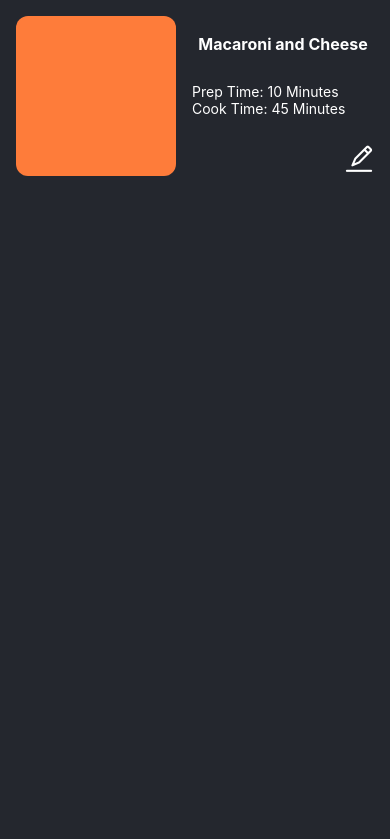
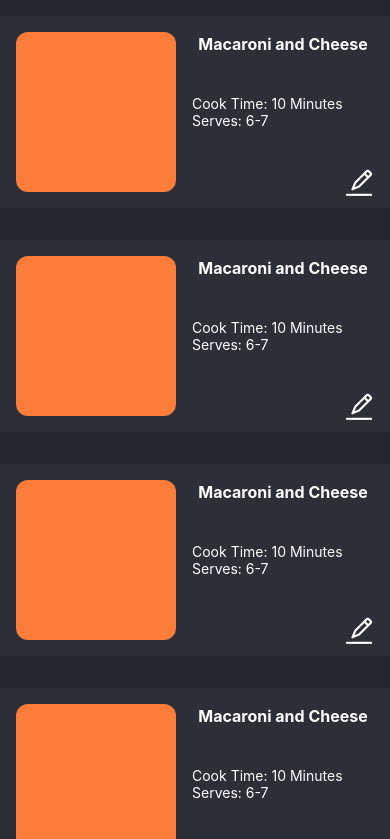
Before and after one commit to Divici/family-flavors, a React Native app: screen /MyRecipes in a window 390 px wide. Shown: the top 839 px of the page. Built offline with nearby package versions, Linux system fonts and the light colour scheme.

Commit message:
Recipe: recipe screen and some styles added

```diff
--- a/App.js
+++ b/App.js
@@ -3,6 +3,7 @@ import { NavigationContainer } from "@react-navigation/native";
 
 import Home from "./screens/Home";
 import MyRecipes from "./screens/MyRecipes";
+import Recipe from "./screens/Recipe";
 
 const Stack = createStackNavigator();
 
@@ -25,6 +26,10 @@ const App = () => {
           name="MyRecipes"
           component={MyRecipes}
         />
+        <Stack.Screen
+          name="Recipe"
+          component={Recipe}
+        />
 
 
       </Stack.Navigator>
--- a/components/RecipeCard.js
+++ b/components/RecipeCard.js
@@ -1,33 +1,38 @@
-import { View, Text, TouchableOpacity, Dimensions, SafeAreaView } from "react-native"
+import { View, Text, TouchableOpacity, SafeAreaView } from "react-native"
 import { useNavigation } from '@react-navigation/native';
 import AntDesign from 'react-native-vector-icons/AntDesign';
 
 const RecipeCard = ({style}) => {
+    const navigation = useNavigation();
+
     return (
-        <SafeAreaView className="h-40 mt-4 mb-10 flex-row justify-center">
+        <SafeAreaView className="h-48 mt-4 mb-4 flex-row justify-center bg-dark-alt">
 
             {/* Left Side image */}
-            <View className="h-full w-40 mx-4 rounded-xl bg-orange">
-            </View>
+            <TouchableOpacity
+                className="h-40 w-40 mx-4 my-auto rounded-xl bg-orange"
+                onPress={() => navigation.navigate('Recipe')}
+            >
+            </TouchableOpacity>
 
             {/* Right Side */}
             <View className="flex-col flex-1 justify-between mr-4" >
-                <View className="">
+                <TouchableOpacity className="">
                     <Text className="text-white text-base font-bold text-center pt-4">
                         Macaroni and Cheese
                     </Text>
-                </View>
-                <View>
+                </TouchableOpacity>
+                <TouchableOpacity>
                     <Text className="text-white">
-                        Prep Time:
+                        Cook Time:
                         <Text className="text-white"> 10 Minutes</Text>
                     </Text>
                     <Text className="text-white">
-                        Cook Time:
-                        <Text className="text-white"> 45 Minutes</Text>
+                        Serves:
+                        <Text className="text-white"> 6-7</Text>
                     </Text>
-                </View>
-                <TouchableOpacity className="self-end">
+                </TouchableOpacity>
+                <TouchableOpacity className="self-end mb-2">
                     <AntDesign name='edit' style={{color: '#FFF', fontSize: 30}} />
                 </TouchableOpacity>
             </View>
--- a/screens/MyRecipes.js
+++ b/screens/MyRecipes.js
@@ -1,11 +1,19 @@
 import { SafeAreaView } from "react-native-safe-area-context"
+import { ScrollView } from "react-native";
 import RecipeCard from "../components/RecipeCard"
 
 const MyRecipes = ({navigation}) => {
 
+    const recipesList = [{},{},{},{},{},{}];
+
     return (
         <SafeAreaView className="flex-1 bg-dark-bg">
-            <RecipeCard/>
+            <ScrollView>
+                {recipesList.map((recipe, i)=>{
+                    return <RecipeCard key={i} />
+                })}
+            </ScrollView>
+
         </SafeAreaView>
     )
 }
--- /dev/null
+++ b/screens/Recipe.js
@@ -0,0 +1,61 @@
+import { useState } from 'react';
+import { View, SafeAreaView, ScrollView, Text, Image, TouchableOpacity } from 'react-native';
+
+const Recipe = ({style}) => {
+    const [isIngredientsCollapsed, setIngredientsCollapsed] = useState(false);
+
+    const toggleIngredients = () => {
+        setIngredientsCollapsed(!isIngredientsCollapsed);
+    };
+
+    return (
+
+            <View className='flex-1'>
+            {/* Recipe Image */}
+            <View className="h-[30rem]">
+                <Image
+                    source={{ uri: 'https://images.pexels.com/photos/5107161/pexels-photo-5107161.jpeg' }} // Replace with your image URL
+                    className='h-80 w-full'
+                />
+            </View>
+            <ScrollView>
+                <Text className='text-lg p-4 text-center font-bold'>
+                    Recipe Name
+                </Text>
+
+                {/* Ingredients Section */}
+                <TouchableOpacity
+                    className='p-4'
+                    onPress={toggleIngredients}
+                >
+                    <Text className={('text-lg font-bold')}>
+                    Ingredients
+                    </Text>
+                </TouchableOpacity>
+                {isIngredientsCollapsed ? null : (
+                    <View className='p-4'>
+                    {/* List of Ingredients */}
+                    <Text className='text-base'>Ingredient 1</Text>
+                    <Text className='text-base'>Ingredient 2</Text>
+                    {/* Add more ingredients here */}
+                    </View>
+                )}
+
+                {/* Recipe Steps Section */}
+                <View className='p-4'>
+                    <Text className='text-lg font-bold'>
+                    Recipe Steps
+                    </Text>
+                    {/* Add the list of recipe steps here */}
+                    <Text className='text-base'>Step 1: ...</Text>
+                    <Text className='text-base'>Step 2: ...</Text>
+                    {/* Add more steps here */}
+                </View>
+            </ScrollView>
+
+        </View>
+
+    )
+}
+
+export default Recipe
--- a/tailwind.config.js
+++ b/tailwind.config.js
@@ -8,6 +8,7 @@ module.exports = {
         'grey': '#AAAAAA',
         'white': '#FFFFFF',
         'dark-bg': "#24272e",
+        'dark-alt': '#2c2f38',
         'orange': "#fe7c3a"
       },
     },
```
